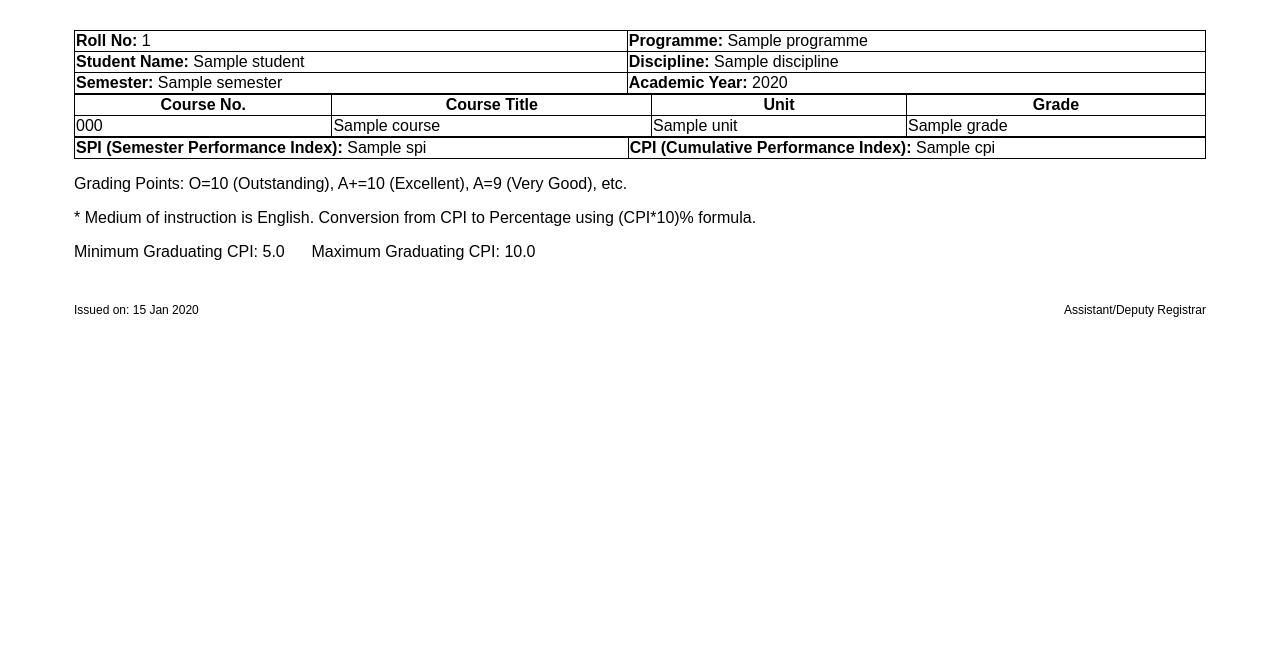
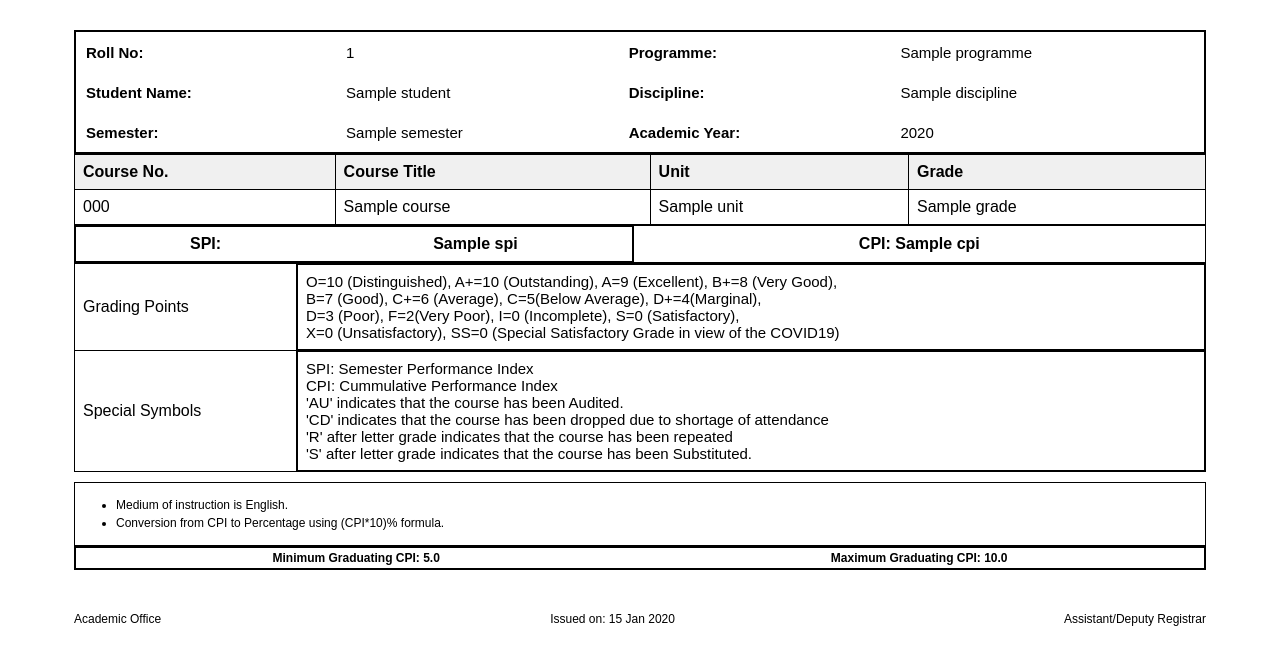
Before and after one commit to hrithik-09/transcript_generator, a Node server app: template views/transcript.ejs in a window 1280 px wide. Shown: the top 665 px of the page. Run offline with Node 20, Linux system fonts and the light colour scheme; the template is opened without the code that fills it: most values are stand-ins (such as "Sample title", 1, 10 or a date in 2020).

Commit message:
Update transcript.ejs

```diff
--- a/views/transcript.ejs
+++ b/views/transcript.ejs
@@ -11,26 +11,32 @@
     <% students.forEach(function(student) { %>
     <div class="transcript-container">
         <!-- Student and academic details -->
-        <div>
-            <table>
+        <div class="mini-cont">
+            <table class="student-details">
                 <tr>
-                    <td><strong>Roll No:</strong> <%= student.rollNumber %></td>
-                    <td><strong>Programme:</strong> <%= academicDetails.programme %></td>
+                    <td><strong>Roll No:</strong></td>
+                    <td><%= student.rollNumber %></td>
+                    <td><strong>Programme:</strong> </td>
+                    <td><%= academicDetails.programme %></td>
                 </tr>
                 <tr>
-                    <td><strong>Student Name:</strong> <%= student.name %></td>
-                    <td><strong>Discipline:</strong> <%= academicDetails.discipline %></td>
+                    <td><strong>Student Name:</strong></td>
+                    <td> <%= student.name %></td>
+                    <td><strong>Discipline:</strong> </td>
+                    <td><%= academicDetails.discipline %></td>
                 </tr>
                 <tr>
-                    <td><strong>Semester:</strong> <%= academicDetails.semester %></td>
-                    <td><strong>Academic Year:</strong> <%= academicDetails.academicYear %></td>
+                    <td><strong>Semester:</strong></td>
+                    <td> <%= academicDetails.semester %></td>
+                    <td><strong>Academic Year:</strong> </td>
+                    <td><%= academicDetails.academicYear %></td>
                 </tr>
             </table>
         </div>
 
         <!-- Courses, units, grades -->
         <div>
-            <table>
+            <table class="course-details">
                 <thead>
                     <tr>
                         <th>Course No.</th>
@@ -49,28 +55,70 @@
                     </tr>
                     <% }); %>
                 </tbody>
+
             </table>
         </div>
 
         <!-- SPI, CPI -->
-        <div>
+        <div class="performance-details">
             <table>
                 <tr>
-                    <td><strong>SPI (Semester Performance Index):</strong> <%= student.spi %></td>
-                    <td><strong>CPI (Cumulative Performance Index):</strong> <%= student.cpi %></td>
+                    <td class="spicpi"><strong>SPI:</strong> <%= student.spi %></td>
+
+                    <td><strong>CPI:</strong> <%= student.cpi %></td>
+
                 </tr>
             </table>
         </div>
 
+        <!-- Grading Points and Symbols -->
+        <div class="grading-instructions">
+            <table>
+
+                    <tr>
+                        <td>Grading Points</td>
+                        <td class="GPSP"><p>O=10 (Distinguished), A+=10 (Outstanding), A=9 (Excellent), B+=8 (Very Good),</p><p>B=7 (Good), C+=6 (Average), C=5(Below Average), D+=4(Marginal),</p><p>D=3 (Poor), F=2(Very Poor), I=0 (Incomplete), S=0 (Satisfactory),</p><p>X=0 (Unsatisfactory), SS=0 (Special Satisfactory Grade in view of the COVID19)</p></td>
+                    </tr>
+                    <tr>
+                        <td>Special Symbols</td>
+                        <td class="GPSP"><p>SPI: Semester Performance Index</p>
+                            <p>CPI: Cummulative Performance Index</p>
+                            <p>'AU' indicates that the course has been Audited.</p>
+                            <p>'CD' indicates that the course has been dropped due to shortage of attendance</p>
+                            <p>'R' after letter grade indicates that the course has been repeated </p>
+                            <p>'S' after letter grade indicates that the course has been Substituted.</p>
+
+                        </td>
+                    </tr>
+
+
+            </table>
+        </div>
+
         <!-- Instructions section -->
-        <div>
-            <p>Grading Points: O=10 (Outstanding), A+=10 (Excellent), A=9 (Very Good), etc.</p>
-            <p>* Medium of instruction is English. Conversion from CPI to Percentage using (CPI*10)% formula.</p>
-            <p>Minimum Graduating CPI: 5.0 &nbsp;&nbsp;&nbsp;&nbsp; Maximum Graduating CPI: 10.0</p>
+
+        <div class="instructions">
+           <table>
+            <tr>
+                <td>
+                <ul>
+                    <li>Medium of instruction is English.</li>
+                    <li>Conversion from CPI to Percentage using (CPI*10)% formula.</li>
+
+                </ul>
+                </td>
+             </tr>
+           </table>
+           <table>
+            <tr >
+                <td id="last-row"> <span>Minimum Graduating CPI: 5.0</span> <span>Maximum Graduating CPI: 10.0</span></td>
+            </tr>
+           </table>
         </div>
 
         <!-- Footer for signature and issue details -->
         <div class="footer">
+            <p>Academic Office</p>
             <p>Issued on: <%= academicDetails.issueDate %></p>
             <p>Assistant/Deputy Registrar</p>
         </div>
```
